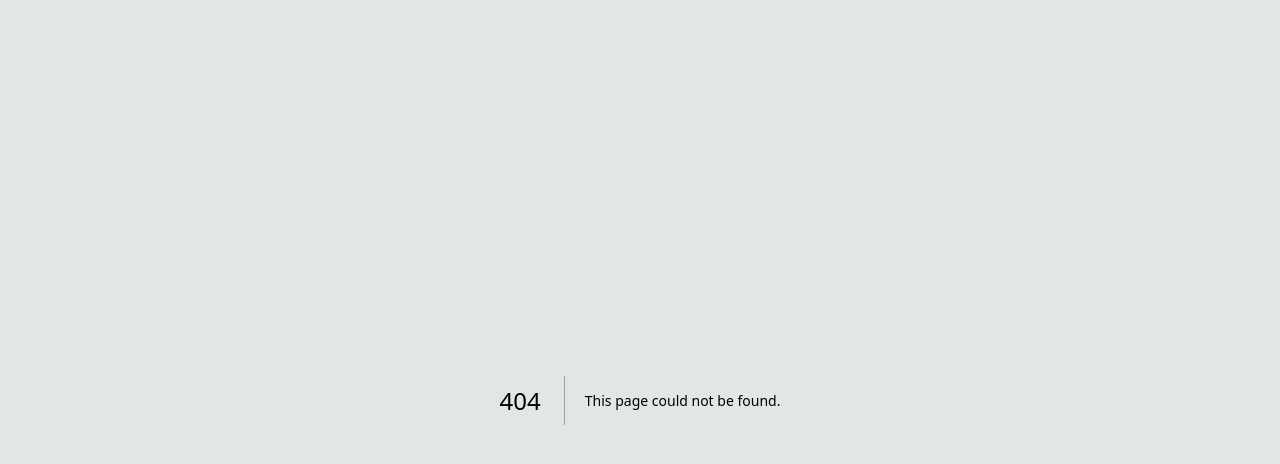
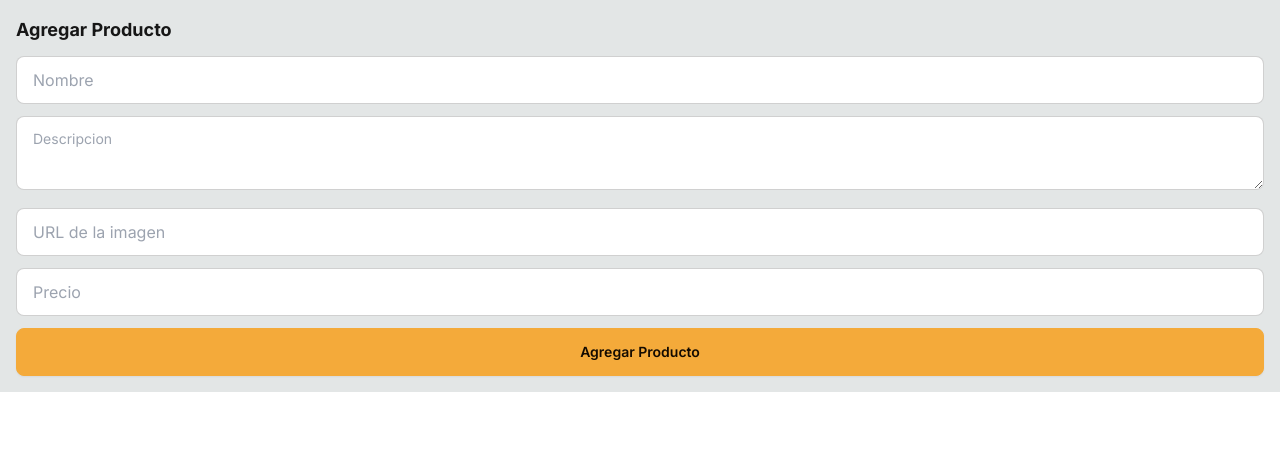
Before and after one commit to maccari78/nextjs-ecommerce, a Next.js app: page /add-product in a window 1280 px wide. Before the commit this address had no page. Shown: the top 464 px of the page. Built offline with nearby package versions, Linux system fonts and the light colour scheme.

Commit message:
add products

```diff
--- a/next.config.mjs
+++ b/next.config.mjs
@@ -1,4 +1,11 @@
 /** @type {import('next').NextConfig} */
-const nextConfig = {};
+const nextConfig = {
+  images: {
+    remotePatterns: [{ hostname: "images.unsplash.com" }],
+  },
+  experimental: {
+    serverActions: true,
+  },
+};
 
 export default nextConfig;
--- a/package.json
+++ b/package.json
@@ -25,8 +25,8 @@
     "prettier": "^3.3.3",
     "prettier-plugin-tailwindcss": "^0.6.6",
     "prisma": "^5.18.0",
-    "react": "^18",
-    "react-dom": "^18",
+    "react": "^18.2.0",
+    "react-dom": "^18.2.0",
     "tailwindcss": "^3.4.1",
     "typescript": "^5",
     "zod": "^3.23.8"
--- /dev/null
+++ b/src/app/add-product/page.tsx
@@ -0,0 +1,65 @@
+import FormSubmitButton from "@/components/FormSubmitButton";
+import { prisma } from "@/lib/db/prisma";
+import { redirect } from "next/navigation";
+
+export const metadata = {
+  title: "Agregar Producto | libreMercado",
+};
+
+async function addProduct(formData: FormData) {
+  "use server";
+
+  const name = formData.get("name")?.toString();
+  const description = formData.get("description")?.toString();
+  const imageUrl = formData.get("imageUrl")?.toString();
+  const price = Number(formData.get("price") || 0);
+
+  if (!name || !description || !imageUrl || !price) {
+    throw Error("Faltan campos obligatorios");
+  }
+
+  await prisma.product.create({
+    data: { name, description, imageUrl, price },
+  });
+
+  redirect("/");
+}
+
+export default function AddProductPage() {
+  return (
+    <div>
+      <h1 className="mb-3 text-lg font-bold">Agregar Producto</h1>
+      <form action={addProduct}>
+        <input
+          required
+          name="name"
+          placeholder="Nombre"
+          className="input input-bordered mb-3 w-full"
+        />
+        <textarea
+          required
+          name="description"
+          placeholder="Descripcion"
+          className="textarea textarea-bordered mb-3 w-full"
+        />
+        <input
+          required
+          name="imageUrl"
+          placeholder="URL de la imagen"
+          type="url"
+          className="input input-bordered mb-3 w-full"
+        />
+        <input
+          required
+          name="price"
+          placeholder="Precio"
+          type="number"
+          className="input input-bordered mb-3 w-full"
+        />
+        <FormSubmitButton className="btn-block">
+          Agregar Producto
+        </FormSubmitButton>
+      </form>
+    </div>
+  );
+}
--- /dev/null
+++ b/src/app/error.tsx
@@ -0,0 +1,5 @@
+"use client";
+
+export default function ErrorPage(){
+    return <div>Algo salió mal, por favor recargue la página</div>
+}
--- a/src/app/layout.tsx
+++ b/src/app/layout.tsx
@@ -5,8 +5,8 @@ import "./globals.css";
 const inter = Inter({ subsets: ["latin"] });
 
 export const metadata: Metadata = {
-  title: "Create Next App",
-  description: "Generated by create next app",
+  title: "libreMercado",
+  description: "Hacemos llorar a tu billetera",
 };
 
 export default function RootLayout({
@@ -16,7 +16,9 @@ export default function RootLayout({
 }>) {
   return (
     <html lang="en">
-      <body className={inter.className}>{children}</body>
+      <body className={inter.className}>
+        <main className="m-auto min-w-[300px] max-w-7xl p-4">{children}</main>
+      </body>
     </html>
   );
 }
--- /dev/null
+++ b/src/components/FormSubmitButton.tsx
@@ -0,0 +1,40 @@
+"use client";
+
+import { useState } from "react";
+import { ComponentProps } from "react";
+
+type FormSubmitButtonProps = {
+  children: React.ReactNode;
+  className?: string;
+} & ComponentProps<"button">;
+
+export default function FormSubmitButton({
+  children,
+  className,
+  ...props
+}: FormSubmitButtonProps) {
+    const [isPending, setIsPending] = useState(false);
+
+    const handleClick = async (event: React.MouseEvent<HTMLButtonElement>) => {
+        setIsPending(true);
+
+        if (props.onClick) {
+          await props.onClick(event);
+        }
+
+        setIsPending(false);
+      };
+
+  return (
+    <button
+      {...props}
+      className={`btn btn-primary ${className}`}
+      type="submit"
+      disabled={isPending}
+      onClick={handleClick}
+    >
+      {isPending && <span className="loading loading-spinner" />}
+      {children}
+    </button>
+  );
+}
```
Also changed, not shown: 2 other files (tests, documents, lock files or other folders).
